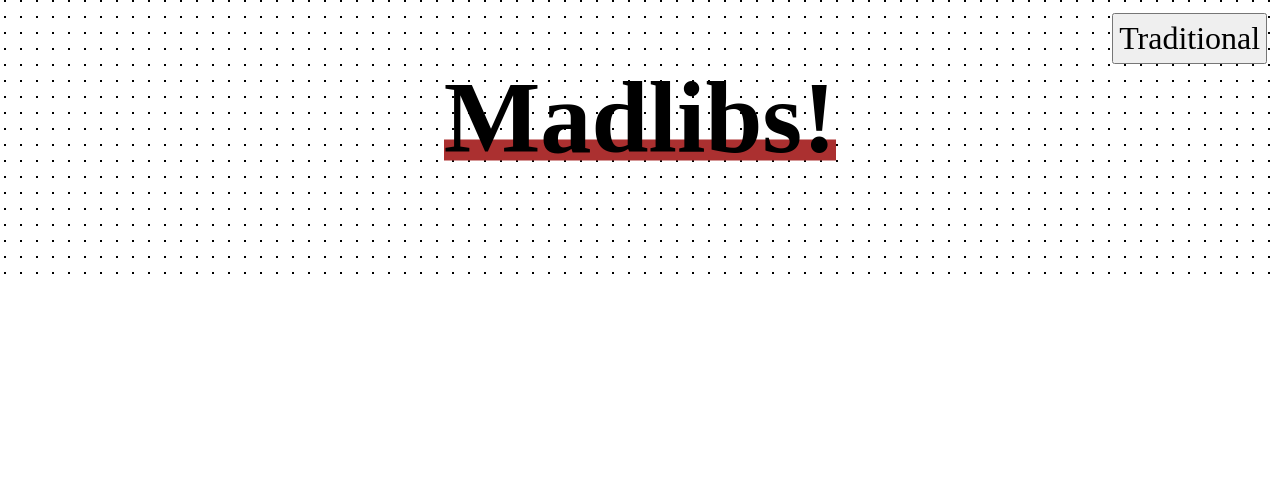
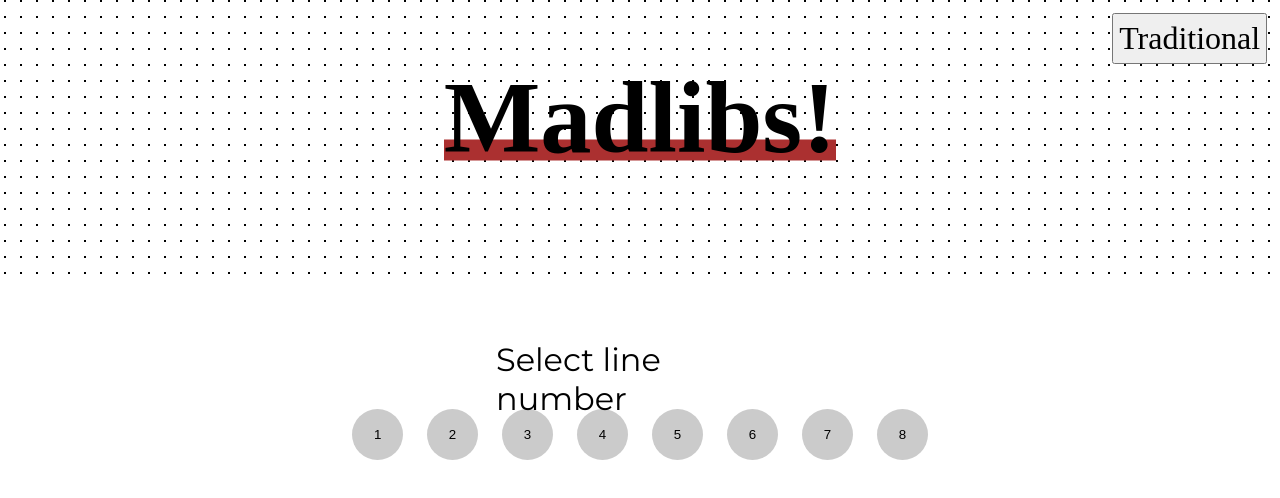
Before and after one commit to kevin-oconnor-dev/poetry-machine, a React (Vite) app: page / in a window 1280 px wide. Both pictures are taken after a click on the button "Madlibs!". Shown: the top 498 px of the page. Built offline with nearby package versions, Linux system fonts and the light colour scheme; a web font is replaced by a local one.

Commit message:
Add MadlibsLineNumSelector

```diff
--- a/src/App.jsx
+++ b/src/App.jsx
@@ -7,6 +7,7 @@ import PoemTitle from './components/PoemTitle/PoemTitle'
 import LineLimit from './components/LineLimit/LineLimit';
 import EnterKeyPrompt from './components/EnterKeyPrompt/EnterKeyPrompt';
 import ErrorMessage from './components/ErrorMessage/ErrorMessage';
+import MadlibsLineNumSelector from './components/MadlibsLineNumSelector/MadlibsLineNumSelector';
 import getPoem from './utils/getPoem';
 import typeText from './utils/typeText';
 import { useState, useRef, useEffect } from 'react';
@@ -137,9 +138,10 @@ export default function App() {
 
   if (appMode == 'madlibs') {
     return (
-      <div id='container'>
+      <div id='container' className='madlibs'>
         <MainHeading textContent='Madlibs!' className='madlibs-text' />
         <p id="poetry"></p>
+        <MadlibsLineNumSelector />
         <ChangeModeButton typeRef={typeRef} appMode={appMode} setAppMode={setAppMode} />
       </div>
     )
--- /dev/null
+++ b/src/components/MadlibsLineNumSelector/MadlibsLineNumSelector.css
@@ -0,0 +1,44 @@
+#container.madlibs {
+    display: block;
+    width: 100%;
+}
+
+#ml-line-num-selector {
+    display: flex;
+    justify-content: space-between;
+    position: absolute;
+    top: 50%;
+    left: 50%;
+    transform: translate(-50%, -50%);
+    display: flex;
+    margin: 0 auto;
+    width: 45vw;
+    height: 15vh;
+}
+
+.ml-num-btn {
+    width: 4vw;
+    height: 4vw;
+    margin-top: auto;
+    border-radius: 50%;
+    border: none;
+    background-color: rgb(203, 203, 203);
+    cursor: pointer;
+}
+
+.ml-num-btn:hover {
+    background-color: rgb(181, 180, 180);
+}
+
+#container .ml-num-btn:active, #container .selected {
+    background-color: rgb(84, 84, 84);
+}
+
+#ml-line-num-selector h3 {
+    position: absolute;
+    left: 50%;
+    transform: translateX(-50%);
+    font-family: 'Montserrat';
+    font-size: 2em;
+    font-weight: normal;
+}
--- /dev/null
+++ b/src/components/MadlibsLineNumSelector/MadlibsLineNumSelector.jsx
@@ -0,0 +1,33 @@
+import './MadlibsLineNumSelector.css';
+import { useState, useEffect } from 'react';
+
+export default function MadlibsLineNumSelector() {
+    const [selectedId, setSelectedId] = useState(null)
+
+    useEffect(() => {
+        console.log(`New selected ID: ${selectedId}`)
+    }, [selectedId])
+
+    return (
+        <>
+            <div id='ml-line-num-selector'>
+                <h3>Select line number</h3>
+                {numbers.map( num => (
+                    <button
+                    key={num}
+                    id={num}
+                    className={`ml-num-btn ${num === selectedId ? 'selected' : ''}`}
+                    onClick={() => setSelectedId(num)}
+                    >
+                        {num}
+                    </button>
+                ))}
+            </div>
+        </>
+    )
+}
+
+const numbers = [];
+for (let i = 1; i <= 8; i++) {
+    numbers.push(i);
+}
```
